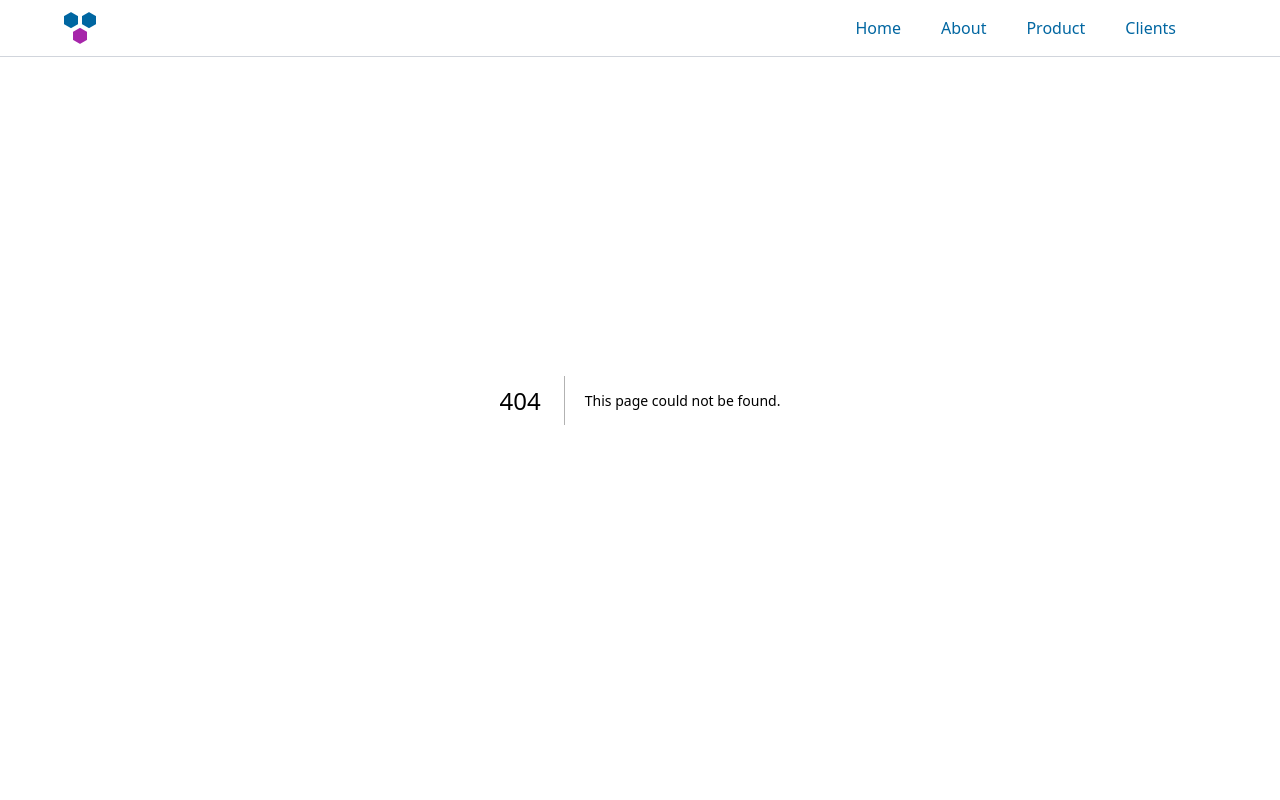
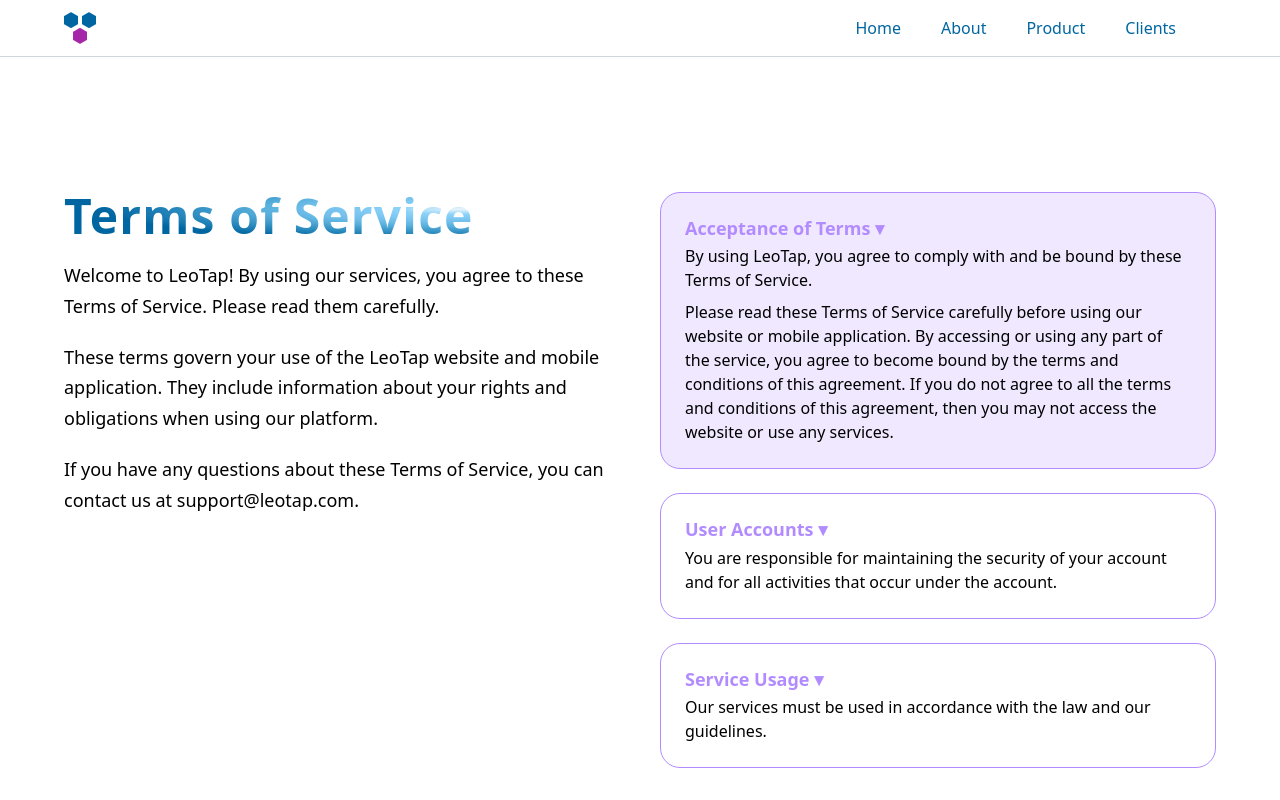
Before and after one commit to leotapdev/leotapweb, a Next.js app: page /terms in a window 1280 px wide. Before the commit this address had no page. Shown: the top 800 px of the page. Built offline with nearby package versions, Linux system fonts and the light colour scheme.

Commit message:
feat(app): add Terms of Service page

```diff
--- /dev/null
+++ b/app/terms/page.jsx
@@ -0,0 +1,29 @@
+import PolicySection from "@/components/PolicySection";
+import CTA from "@/components/CTA";
+import { terms } from "@/constants";
+import React from "react";
+
+const TermsOfService = () => {
+  const description = [
+    "Welcome to LeoTap! By using our services, you agree to these Terms of Service. Please read them carefully.",
+    "These terms govern your use of the LeoTap website and mobile application. They include information about your rights and obligations when using our platform.",
+    "If you have any questions about these Terms of Service, you can contact us at support@leotap.com.",
+  ];
+
+  return (
+    <div>
+      <div className="paddingX flexStart">
+        <div className="boxWidth">
+          <PolicySection
+            title="Terms of Service"
+            description={description}
+            data={terms}
+          />
+          <CTA />
+        </div>
+      </div>
+    </div>
+  );
+};
+
+export default TermsOfService;
```
